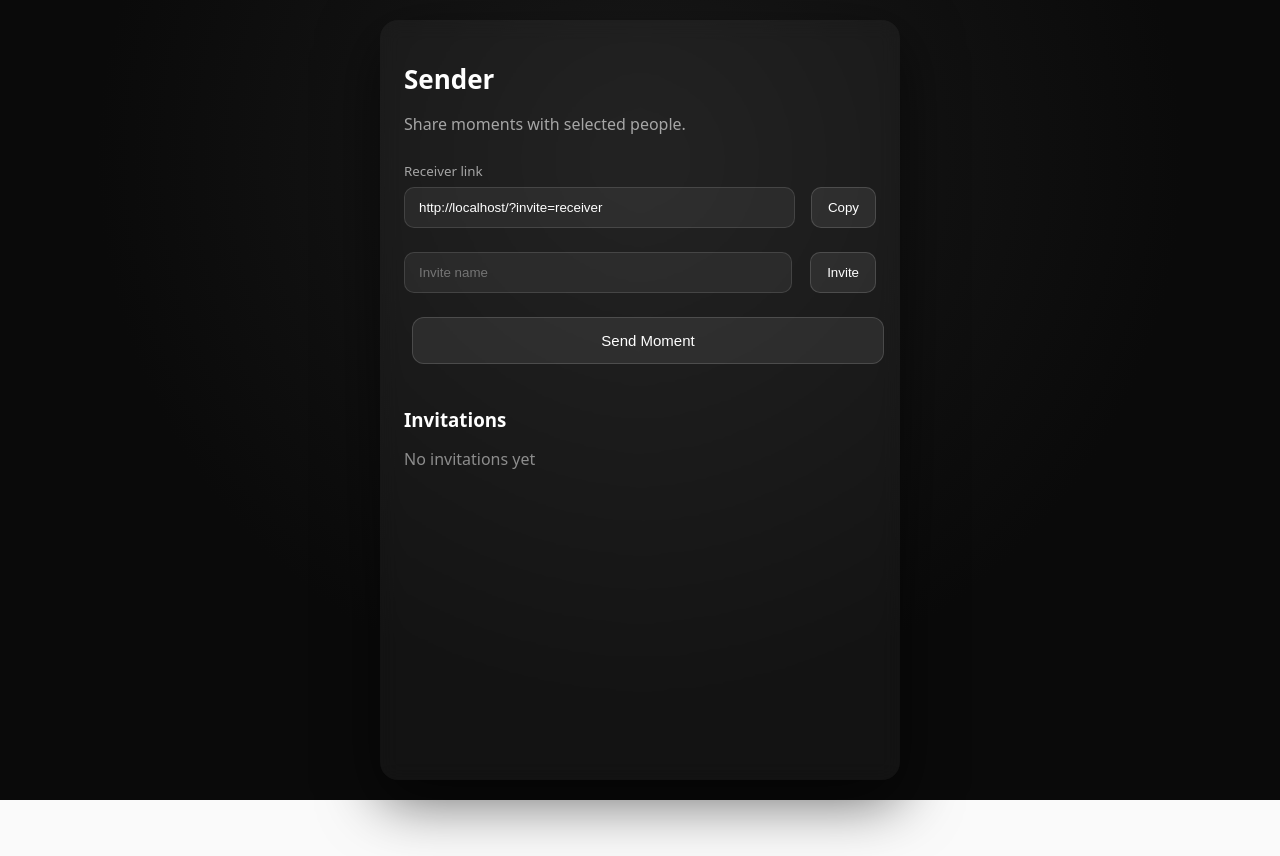
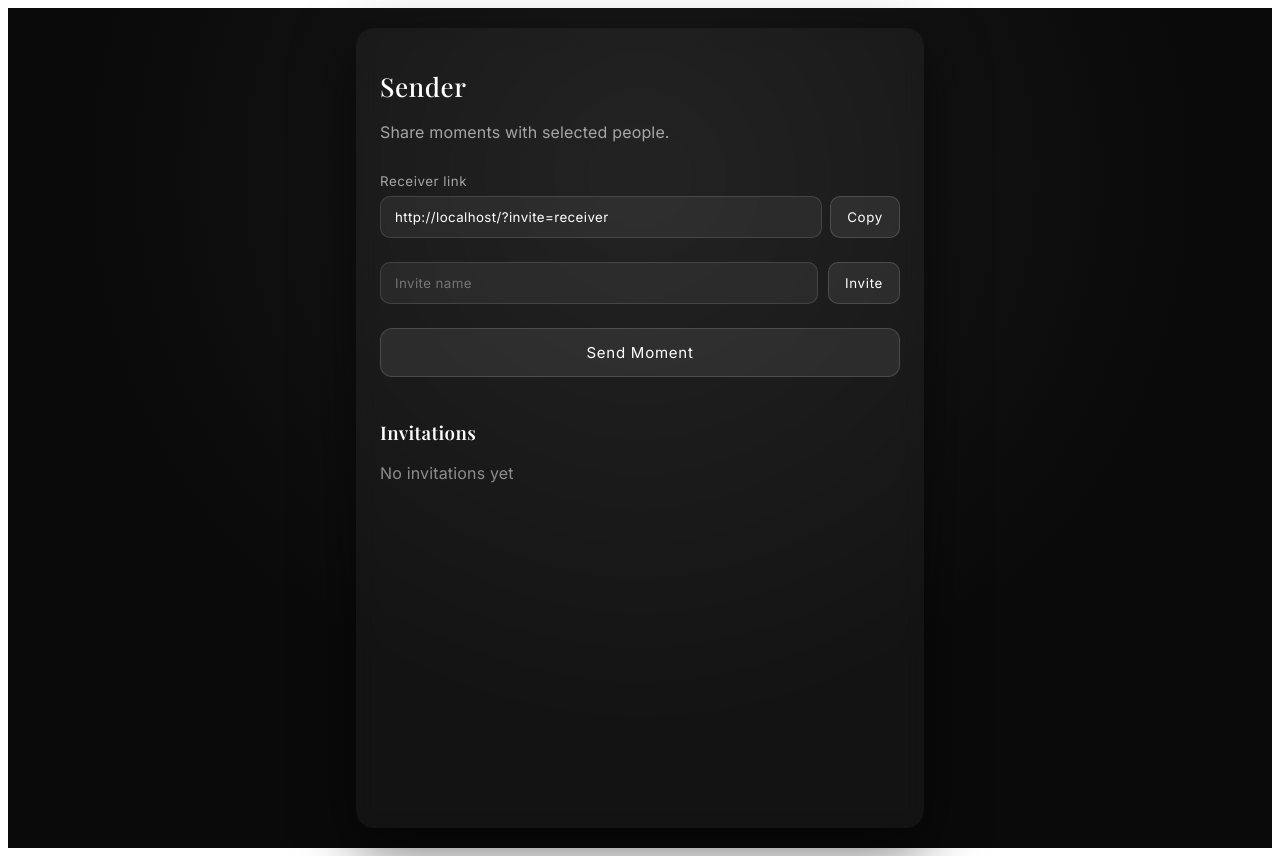
Before and after one commit to aybrus-lang/cuckoo, a Next.js app: page / in a window 1280 px wide. Before the commit the page ends 800 px from the top, so only its background shows below. Built offline with nearby package versions, Linux system fonts and the light colour scheme.

Commit message:
Typography upgrade

```diff
--- a/app/globals.css
+++ b/app/globals.css
@@ -1,36 +1,45 @@
-* {
-  box-sizing: border-box;
+/* Base typography */
+
+body {
+  font-family: var(--font-body), system-ui, sans-serif;
+  letter-spacing: 0.01em;
 }
 
-body {
-  margin: 0;
-  padding: 0;
-  font-family: system-ui, -apple-system, BlinkMacSystemFont, "Segoe UI",
-    sans-serif;
-  background: #fafafa;
-  color: #111;
-}
-/* --- Notification polish (v1) --- */
+/* Headings */
 
-.notification {
-  padding: 6px 8px;
-  margin-bottom: 4px;
-  border-radius: 6px;
+h1, h2, h3 {
+  font-family: var(--font-heading), serif;
+  letter-spacing: 0.02em;
 }
 
-.notification.expired {
-  opacity: 0.45;
+/* Sensual polish */
+
+h1 {
+  font-weight: 500;
 }
 
-.notification.expiring {
-  opacity: 0.75;
+h2 {
+  font-weight: 500;
+  opacity: 0.95;
 }
 
-.creator-group.collapsed {
-  display: none;
+p {
+  line-height: 1.6;
+  opacity: 0.85;
 }
 
+/* Button elegance */
+
 button {
-  margin-left: 8px;
-  cursor: pointer;
+  font-family: var(--font-body);
+  letter-spacing: 0.05em;
 }
+input {
+  font-family: var(--font-body);
+  letter-spacing: 0.03em;
+}
+
+small {
+  opacity: 0.6;
+  letter-spacing: 0.04em;
+}
--- a/app/layout.tsx
+++ b/app/layout.tsx
@@ -1,34 +1,30 @@
-import type { Metadata } from "next";
-import { Geist, Geist_Mono } from "next/font/google";
 import "./globals.css";
+import { Playfair_Display, Inter } from "next/font/google";
 
-const geistSans = Geist({
-  variable: "--font-geist-sans",
+const playfair = Playfair_Display({
   subsets: ["latin"],
+  weight: ["400", "500", "600"],
+  variable: "--font-heading",
 });
 
-const geistMono = Geist_Mono({
-  variable: "--font-geist-mono",
+const inter = Inter({
   subsets: ["latin"],
+  variable: "--font-body",
 });
 
-export const metadata: Metadata = {
-  title: "Cuckoo!",
-  description: "Private creator notifications",
+export const metadata = {
+  title: "Cuckoo",
+  description: "Private inclusion. Real-time presence.",
 };
 
 export default function RootLayout({
   children,
-}: Readonly<{
+}: {
   children: React.ReactNode;
-}>) {
+}) {
   return (
-    <html lang="en">
-      <body
-        className={`${geistSans.variable} ${geistMono.variable} antialiased`}
-      >
-        {children}
-      </body>
+    <html lang="en" className={`${playfair.variable} ${inter.variable}`}>
+      <body>{children}</body>
     </html>
   );
 }
```
